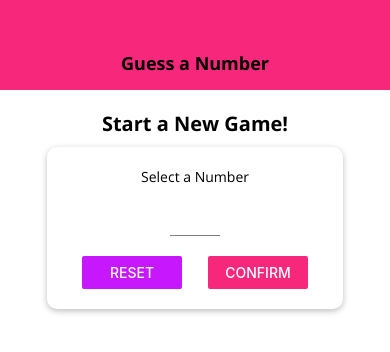
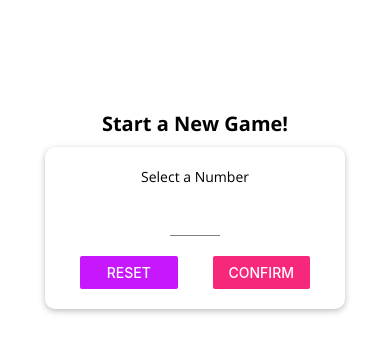
Before and after one commit to YPrawiroCode/rn-first-app, a React Native app: screen / in a window 390 px wide. Shown: the top 352 px of the page. Built offline with nearby package versions, Linux system fonts and the light colour scheme.

Commit message:
update commit

```diff
--- a/App.js
+++ b/App.js
@@ -1,5 +1,5 @@
 import React, { useState } from "react";
-import { StyleSheet, View } from "react-native";
+import { StyleSheet, View, SafeAreaView } from "react-native";
 import * as Font from "expo-font";
 import AppLoading from "expo-app-loading";
 
@@ -61,10 +61,10 @@ export default function App() {
   }
 
   return (
-    <View style={styles.screen}>
+    <SafeAreaView style={styles.screen}>
       <Header title="Guess a Number" />
       {content}
-    </View>
+    </SafeAreaView>
   );
 }
 
--- a/app.json
+++ b/app.json
@@ -9,7 +9,7 @@
       "web"
     ],
     "version": "1.0.0",
-    "orientation": "portrait",
+    "orientation": "default",
     "icon": "./assets/icon.png",
     "splash": {
       "image": "./assets/splash.png",
--- a/components/Header.js
+++ b/components/Header.js
@@ -1,25 +1,43 @@
 import React from "react";
-import { View, Text, StyleSheet } from "react-native";
+import { View, Text, StyleSheet, Platform } from "react-native";
 
 import TitleText from "./TitleText";
 import Colors from "../constants/colors";
 
 const Header = (props) => {
   return (
-    <View style={styles.header}>
-      <TitleText>{props.title}</TitleText>
+    <View
+      style={{
+        ...styles.headerBase,
+        ...Platform.select({
+          ios: styles.headerIOS,
+          android: styles.headerAndroid,
+        }),
+      }}
+    >
+      <TitleText style={styles.title}>{props.title}</TitleText>
     </View>
   );
 };
 
 const styles = StyleSheet.create({
-  header: {
-      width: "100%",
-      height: 90,
-      paddingTop: 36,
-      backgroundColor: Colors.primary,
-      alignItems: 'center',
-      justifyContent: 'center'
+  headerBase: {
+    width: "100%",
+    height: 90,
+    paddingTop: 36,
+    alignItems: "center",
+    justifyContent: "center",
+  },
+  headerIOS: {
+    backgroundColor: "white",
+    borderBottomColor: "#ccc",
+    borderBottomWidth: 1,
+  },
+  headerAndroid: {
+    backgroundColor: Colors.primary,
+  },
+  title: {
+    color: Platform.OS === "ios" ? Colors.primary : "white",
   },
 });
 
--- a/components/MainButton.js
+++ /dev/null
@@ -1,36 +0,0 @@
-import React from "react";
-import {
-  View,
-  Text,
-  StyleSheet,
-  TouchableOpacity,
-  Touchable,
-} from "react-native";
-
-import Colors from '../constants/colors';
-
-const MainButton = (props) => {
-  return (
-    <TouchableOpacity activeOpacity={0.8} onPress={props.onPress}>
-      <View style={styles.button}>
-        <Text style={styles.buttonText}>{props.children}</Text>
-      </View>
-    </TouchableOpacity>
-  );
-};
-
-const styles = StyleSheet.create({
-    button:{
-        backgroundColor: Colors.primary,
-        paddingVertical: 12,
-        paddingHorizontal: 30,
-        borderRadius:25,
-    },
-    buttonText:{
-        color:'white',
-        fontFamily: 'open-sans',
-        fontSize: 18,
-    },
-});
-
-export default MainButton;
--- a/package.json
+++ b/package.json
@@ -14,7 +14,8 @@
     "react": "16.13.1",
     "react-dom": "16.13.1",
     "react-native": "https://github.com/expo/react-native/archive/sdk-40.0.0.tar.gz",
-    "react-native-web": "~0.13.12"
+    "react-native-web": "~0.13.12",
+    "expo-screen-orientation": "~2.1.0"
   },
   "devDependencies": {
     "@babel/core": "~7.9.0"
--- a/screens/GameOverScreen.js
+++ b/screens/GameOverScreen.js
@@ -1,5 +1,14 @@
 import React from "react";
-import { View, Text, StyleSheet, Button, Image } from "react-native";
+import {
+  View,
+  Text,
+  StyleSheet,
+  Button,
+  Image,
+  Dimensions,
+  ScrollView,
+  SafeAreaView
+} from "react-native";
 
 import BodyText from "../components/BodyText";
 import TitleText from "../components/TitleText";
@@ -8,6 +17,7 @@ import Colors from "../constants/colors";
 
 const GameOverScreen = (props) => {
   return (
+    <ScrollView>
       <View style={styles.screen}>
         <TitleText>The Game is Over!</TitleText>
         <View style={styles.imageContainer}>
@@ -28,8 +38,9 @@ const GameOverScreen = (props) => {
             <Text style={styles.highlight}>{props.userNumber}</Text>.
           </BodyText>
         </View>
-      <MainButton onPress={props.onRestart} >NEW GAME</MainButton>
+        <MainButton onPress={props.onRestart}>NEW GAME</MainButton>
       </View>
+    </ScrollView>
   );
 };
 
@@ -38,28 +49,29 @@ const styles = StyleSheet.create({
     flex: 1,
     justifyContent: "center",
     alignItems: "center",
+    paddingVertical: 10,
   },
   imageContainer: {
-    width: 300,
-    height: 300,
-    borderRadius: 150,
+    width: Dimensions.get("window").width * 0.7,
+    height: Dimensions.get("window").width * 0.7,
+    borderRadius: (Dimensions.get("window").width * 0.7) / 2,
     borderWidth: 3,
     borderColor: "black",
     overflow: "hidden",
-    marginVertical: 30,
+    marginVertical: Dimensions.get("window").height / 30,
   },
 
   image: {
     width: "100%",
     height: "100%",
   },
-  resultContainer:{
+  resultContainer: {
     marginHorizontal: 30,
-    marginVertical: 15,
+    marginVertical: Dimensions.get("window").height / 60,
   },
   resultText: {
-    textAlign: 'center',
-    fontSize: 20
+    textAlign: "center",
+    fontSize: Dimensions.get("window").height < 400 ? 16 : 20,
   },
 
   highlight: {
--- a/screens/GameScreen.js
+++ b/screens/GameScreen.js
@@ -1,10 +1,20 @@
 import React, { useState, useRef, useEffect } from "react";
-import { View, Text, StyleSheet, Alert, ScrollView } from "react-native";
+import {
+  View,
+  Text,
+  StyleSheet,
+  Alert,
+  ScrollView,
+  FlatList,
+  Dimensions,
+} from "react-native";
 import { Ionicons } from "@expo/vector-icons";
+// import * as ScreenOrientation from "expo-screen-orientation";
 
 import NumberContainer from "../components/NumberContainer";
 import Card from "../components/Card";
 import MainButton from "../components/MainButton";
+import BodyText from "../components/BodyText";
 import DefaultStyles from "../constants/default-styles";
 
 const generateRandomBetween = (min, max, exclude) => {
@@ -18,14 +28,43 @@ const generateRandomBetween = (min, max, exclude) => {
   }
 };
 
+const renderListItem = (listLength, itemData) => (
+  <View style={styles.listItem}>
+    <BodyText>#{listLength - itemData.index}</BodyText>
+    <BodyText>{itemData.item}</BodyText>
+  </View>
+);
+
 const GameScreen = (props) => {
+  // ScreenOrientation.lockAsync(ScreenOrientation.OrientationLock.PORTRAIT);
+
   const initialGuess = generateRandomBetween(1, 100, props.userChoice);
   const [currentGuess, setCurrentGuess] = useState(initialGuess);
-  const [pastGuesses, setPastGuesses] = useState([initialGuess]);
+  const [pastGuesses, setPastGuesses] = useState([initialGuess.toString()]);
+  const [availableDeviceWidth, setAvailableDeviceWidth] = useState(
+    Dimensions.get("window").width
+  );
+
+  const [availableDeviceHeight, setAvailableDeviceHeight] = useState(
+    Dimensions.get("window").height
+  );
   const currentLow = useRef(1);
   const currentHigh = useRef(100);
 
   const { userChoice, onGameOver } = props;
+
+  useEffect(() => {
+    const updateLayout = () => {
+      setAvailableDeviceWidth(Dimensions.get("window").width);
+      setAvailableDeviceHeight(Dimensions.get("window").heigth);
+    };
+
+    Dimensions.addEventListener("change", updateLayout);
+
+    return () => {
+      Dimensions.removeEventListener("change", updateLayout);
+    };
+  });
 
   useEffect(() => {
     if (currentGuess === userChoice) {
@@ -55,8 +94,49 @@ const GameScreen = (props) => {
     );
     setCurrentGuess(nextNumber);
     // setRounds((curRounds) => curRounds + 1);
-    setPastGuesses((curPastGuesses) => [nextNumber, ...curPastGuesses]);
+    setPastGuesses((curPastGuesses) => [
+      nextNumber.toString(),
+      ...curPastGuesses,
+    ]);
   };
+
+  // if (Dimensions.get('window').height > 600) {
+  //   return <View>....</View>
+  // }
+
+  let listContainerStyle = styles.listContainer;
+
+  if (availableDeviceWidth < 350) {
+    listContainerStyle = styles.listContainerBig;
+  }
+
+  if (availableDeviceHeight < 500) {
+    return (
+      <View style={styles.screen}>
+        <Text style={DefaultStyles.title}>Opponent's Guess</Text>
+        <View style={styles.controls}>
+          <MainButton onPress={nextGuessHandler.bind(this, "lower")}>
+            <Ionicons name="md-remove" size={24} color="white" />
+          </MainButton>
+          <NumberContainer>{currentGuess}</NumberContainer>
+          <MainButton onPress={nextGuessHandler.bind(this, "greater")}>
+            <Ionicons name="md-add" size={24} color="white" />
+          </MainButton>
+        </View>
+        <View style={listContainerStyle}>
+          {/* <ScrollView contentContainerStyle={styles.list}>
+          {pastGuesses.map((guess, index) => renderListItem(guess, pastGuesses.length - index ))}
+        </ScrollView> */}
+          <FlatList
+            keyExtractor={(item) => item}
+            data={pastGuesses}
+            renderItem={renderListItem.bind(this, pastGuesses.length)}
+            contentContainerStyle={styles.list}
+          />
+        </View>
+      </View>
+    );
+  }
 
   return (
     <View style={styles.screen}>
@@ -70,13 +150,17 @@ const GameScreen = (props) => {
           <Ionicons name="md-add" size={24} color="white" />
         </MainButton>
       </Card>
-      <ScrollView>
-        {pastGuesses.map((guess) => (
-          <View key={guess}>
-            <Text>{guess}</Text>
-          </View>
-        ))}
-      </ScrollView>
+      <View style={listContainerStyle}>
+        {/* <ScrollView contentContainerStyle={styles.list}>
+          {pastGuesses.map((guess, index) => renderListItem(guess, pastGuesses.length - index ))}
+        </ScrollView> */}
+        <FlatList
+          keyExtractor={(item) => item}
+          data={pastGuesses}
+          renderItem={renderListItem.bind(this, pastGuesses.length)}
+          contentContainerStyle={styles.list}
+        />
+      </View>
     </View>
   );
 };
@@ -90,9 +174,38 @@ const styles = StyleSheet.create({
   buttonContainer: {
     flexDirection: "row",
     justifyContent: "space-around",
-    marginTop: 20,
+    marginTop: Dimensions.get("window").height > 600 ? 20 : 5,
     width: 400,
     maxWidth: "90%",
+  },
+  controls: {
+    flexDirection: "row",
+    justifyContent: "space-around",
+    width: "80%",
+    alignItems: "center",
+  },
+  listContainer: {
+    flex: 1,
+    width: "60%",
+  },
+  listContainerBig: {
+    flex: 1,
+    width: "80%",
+  },
+  list: {
+    flexGrow: 1,
+    // alignItems: "center",
+    justifyContent: "flex-end",
+  },
+  listItem: {
+    borderColor: "#ccc",
+    borderWidth: 1,
+    padding: 15,
+    marginVertical: 10,
+    backgroundColor: "white",
+    flexDirection: "row",
+    justifyContent: "space-between",
+    width: "100%",
   },
 });
 
--- a/screens/StartGameScreen.js
+++ b/screens/StartGameScreen.js
@@ -1,4 +1,4 @@
-import React, { useState } from "react";
+import React, { useState, useEffect } from "react";
 import {
   View,
   Text,
@@ -7,6 +7,9 @@ import {
   TouchableWithoutFeedback,
   Keyboard,
   Alert,
+  Dimensions,
+  ScrollView,
+  KeyboardAvoidingView,
 } from "react-native";
 
 import Card from "../components/Card";
@@ -21,6 +24,9 @@ const StartGameScreen = (props) => {
   const [enteredValue, setEnteredValue] = useState("");
   const [confirmed, setConfirmed] = useState(false);
   const [selectedNumber, setSelectedNumber] = useState();
+  const [buttonWidth, setButtonWidth] = useState(
+    Dimensions.get("window").width / 4
+  );
 
   const numberInputHandler = (inputText) => {
     setEnteredValue(inputText.replace(/[^0-9]/g, ""));
@@ -30,6 +36,17 @@ const StartGameScreen = (props) => {
     setEnteredValue("");
     setConfirmed(false);
   };
+
+  useEffect(() => {
+    const updateLayout = () => {
+      setButtonWidth(Dimensions.get("window").width / 4);
+    };
+
+    Dimensions.addEventListener("change", updateLayout);
+    return () => {
+      Dimensions.removeEventListener("change", updateLayout);
+    };
+  });
 
   const confirmInputHandler = () => {
     const chosenNumber = parseInt(enteredValue);
@@ -54,14 +71,16 @@ const StartGameScreen = (props) => {
       <Card style={styles.summaryContainer}>
         <BodyText> You Selected</BodyText>
         <NumberContainer>{selectedNumber}</NumberContainer>
-        <MainButton
-          onPress={() => props.onStartGame(selectedNumber)}
-        >START GAME</MainButton>
+        <MainButton onPress={() => props.onStartGame(selectedNumber)}>
+          START GAME
+        </MainButton>
       </Card>
     );
   }
 
   return (
+    <ScrollView>
+      <KeyboardAvoidingView behavior="padding" keyboardVerticalOffset={30}>
         <TouchableWithoutFeedback
           onPress={() => {
             Keyboard.dismiss();
@@ -82,14 +101,14 @@ const StartGameScreen = (props) => {
                 value={enteredValue}
               />
               <View style={styles.buttonContainer}>
-            <View style={styles.button}>
+                <View style={{ width: buttonWidth }}>
                   <Button
                     title="Reset"
                     onPress={resetInputHandler}
                     color={Colors.accent}
                   />
                 </View>
-            <View style={styles.button}>
+                <View style={{ width: buttonWidth }}>
                   <Button
                     title="Confirm"
                     onPress={confirmInputHandler}
@@ -101,6 +120,8 @@ const StartGameScreen = (props) => {
             {confirmedOutput}
           </View>
         </TouchableWithoutFeedback>
+      </KeyboardAvoidingView>
+    </ScrollView>
   );
 };
 
@@ -108,7 +129,7 @@ const styles = StyleSheet.create({
   screen: {
     flex: 1,
     padding: 10,
-    alignItems: "center"
+    alignItems: "center",
   },
   title: {
     fontSize: 20,
@@ -116,8 +137,10 @@ const styles = StyleSheet.create({
     fontFamily: "open-sans-bold",
   },
   inputContainer: {
-    width: 300,
-    maxWidth: "80%",
+    width: "80%",
+    // maxWidth: "80%",
+    maxWidth: "95%",
+    minWidth: 300,
     alignItems: "center",
   },
   buttonContainer: {
@@ -126,9 +149,10 @@ const styles = StyleSheet.create({
     justifyContent: "space-between",
     paddingHorizontal: 15,
   },
-  button: {
-    width: 100,
-  },
+  // button: {
+  //   // width: 100,
+  //   width: Dimensions.get("window").width / 4,
+  // },
   input: {
     width: 50,
     textAlign: "center",
```
Also changed, not shown: components/MainButton.android.js (added, +49 -0 lines), components/MainButton.ios.js (added, +30 -0 lines), 1 other file (tests, documents, lock files or other folders). Lines whose indentation alone changed are shown as unchanged.
